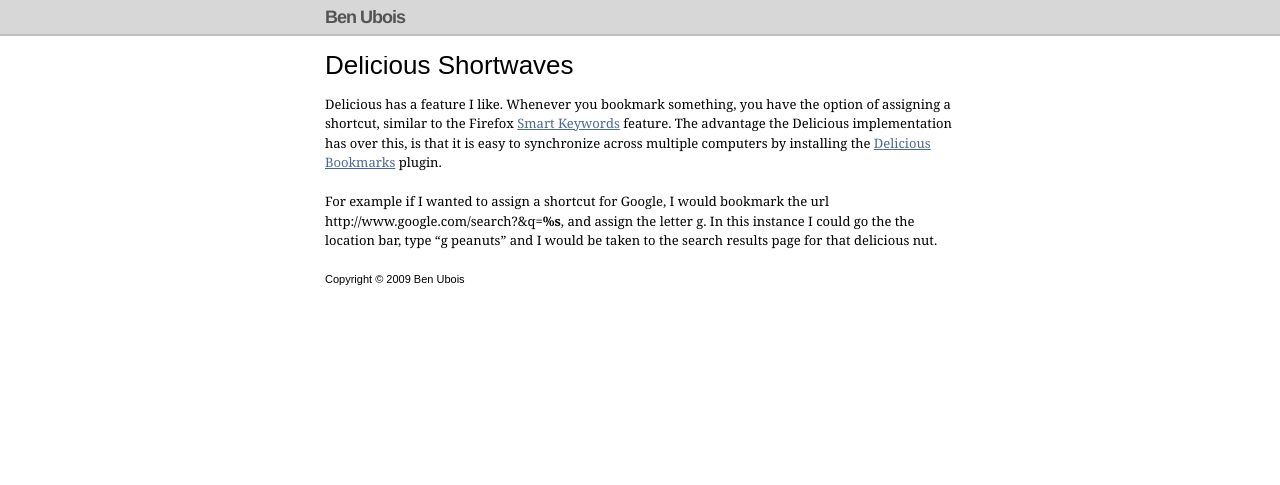
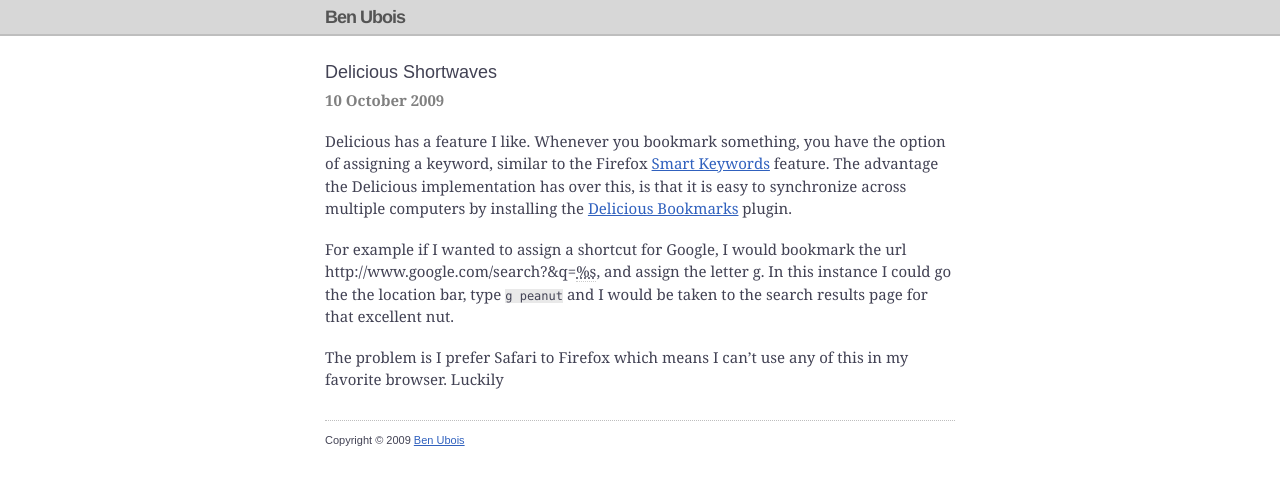
Before and after one commit to benubois/benubois.github.com, a Jekyll site: the page built from _posts/2009-10-10-delicious-shortwaves.markdown, in a window 1280 px wide. Shown: the top 485 px of the page. Built offline with Jekyll 4.4.1, drawn with Linux system fonts in a browser that asks for light colours.

```diff
--- a/_layouts/default.html
+++ b/_layouts/default.html
@@ -25,7 +25,7 @@
 	</div>
 
 	<div id="footer" class="container">
-		<p>Copyright &copy; 2009 Ben Ubois</p>
+		<p>Copyright &copy; 2009 <a href="mailto:ben@benubois.com">Ben Ubois</a></p>
 	</div>
 	<script type="text/javascript">
 		var gaJsHost = (("https:" == document.location.protocol) ? "https://ssl." : "http://www."); document.write(unescape("%3Cscript src='" + gaJsHost + "google-analytics.com/ga.js' type='text/javascript'%3E%3C/script%3E"));
--- a/_layouts/post.html
+++ b/_layouts/post.html
@@ -3,5 +3,5 @@ layout: default
 ---
 
 <h2>{{ page.title }}</h2>
-<p><strong>{{ date }}</strong></p>
+<p class="meta"><strong>{{ page.date | date_to_long_string }}</strong></p>
 {{ content }}
--- a/_posts/2009-10-10-delicious-shortwaves.markdown
+++ b/_posts/2009-10-10-delicious-shortwaves.markdown
@@ -1,8 +1,11 @@
 ---
 layout: post
 title: Delicious Shortwaves
+excerpt: Using Delicious keywords with Shortwave.
 ---
 
-Delicious has a feature I like. Whenever you bookmark something, you have the option of assigning a shortcut, similar to the Firefox [Smart Keywords](http://support.mozilla.com/en-US/kb/Smart+keywords "Smart keywords") feature. The advantage the Delicious implementation has over this, is that it is easy to synchronize across multiple computers by installing the [Delicious Bookmarks](https://addons.mozilla.org/en-US/firefox/addon/3615) plugin.
+Delicious has a feature I like. Whenever you bookmark something, you have the option of assigning a keyword, similar to the Firefox [Smart Keywords](http://support.mozilla.com/en-US/kb/Smart+keywords "Smart keywords") feature. The advantage the Delicious implementation has over this, is that it is easy to synchronize across multiple computers by installing the [Delicious Bookmarks](https://addons.mozilla.org/en-US/firefox/addon/3615) plugin.
 
-For example if I wanted to assign a shortcut for Google, I would bookmark the url http://www.google.com/search?&q=**%s**, and assign the letter g. In this instance I could go the the location bar, type "g peanuts" and I would be taken to the search results page for that delicious nut.
+For example if I wanted to assign a shortcut for Google, I would bookmark the url http://www.google.com/search?&q=<abbr title="this is the placeholder for the search term">%s</abbr>, and assign the letter g. In this instance I could go the the location bar, type `g peanut` and I would be taken to the search results page for that excellent nut.
+
+The problem is I prefer Safari to Firefox which means I can&rsquo;t use any of this in my favorite browser. Luckily
--- a/css/master.css
+++ b/css/master.css
@@ -55,11 +55,12 @@ table {
 -------------------------------------------------------*/
 body {
 	font-family: Georgia;
-	font-size: 13px;
-	line-height: 1.5em;
+	font-size: 15px;
+	line-height: 1.5;
+	color: #424254;
 }
 a,a:visited {
-	color: #4B6799;
+	color: #3061BE;
 }
 a:hover,a:active {
 	color: #000;
@@ -68,17 +69,20 @@ h1, h2, h3, h4, h5, h6 {
 	font-weight:normal;
 	font-family: Arial;
 }
-h1 {
-	font-size:3em;
-	line-height:1;
-	margin-bottom:0.5em;
+h2 {
+	font-size: 1.2em;
+	margin-bottom: 0.2em;
 }
-h2 {
-	font-size:2em;
-	margin-bottom:0.75em;
+h2 a {
+	text-decoration: none;
+}
+h3 {
+	font-size: 1em;
+	margin-bottom: 0.2em;
+	font-weight: bold;
 }
 p {
-	margin:0 0 1.5em;
+	margin:0 0 1.2em;
 }
 pre {
 	font-family: Consolas, Monaco, monospace;
@@ -87,6 +91,15 @@ pre {
 	background: #E9E9E9;
 	font-weight: bold;
 	overflow: auto;
+}
+code {
+	font-family: Consolas, Monaco, monospace;
+	font-size: 12px;
+	background: #E9E9E9;
+}
+abbr {
+	border-bottom: 1px dotted #ccc;
+	cursor: help;
 }
 
 /* - Structure
@@ -133,13 +146,15 @@ pre {
 	font-size: 12px;
 }
 #footer p {
+	border-top: 1px dotted #BEBEBE;
+	padding: 1em 0 0;
+	margin: 1em 0 0;
 	font-family: Arial;
 	font-size: 11px;
 }
 .post {
-	border-bottom: 1px dotted #BEBEBE;
-	padding: 0 0 1.5em;
-	margin: 0 0 1.5em;
+	padding: 0 0 .5em;
+	margin: 0 0 .5em;
 	overflow: hidden;
 }
 .post h2 {
@@ -154,14 +169,16 @@ pre {
 	font-size: 10px;
 	color: #424242;
 	font-family: Verdana;
+	margin-top: 3px;
 }
 .post-content {
 	width: 510px;
 	float: left;
-	font-size: 15px;
-	color: #424254;
 }
 
+.meta {
+	color: #808080;
+}
 
 /* - Pygments
 -------------------------------------------------------*/
--- a/index.html
+++ b/index.html
@@ -12,7 +12,7 @@ title: Ben
 		</p>
 	</div>
 	<div class="post-content">
-		{{ post.content }}
+		{{ post.excerpt | textilize }}
 	</div>
 </div>
 {% endfor %}
```
Also changed, not shown: atom.xml (added, +27 -0 lines).
